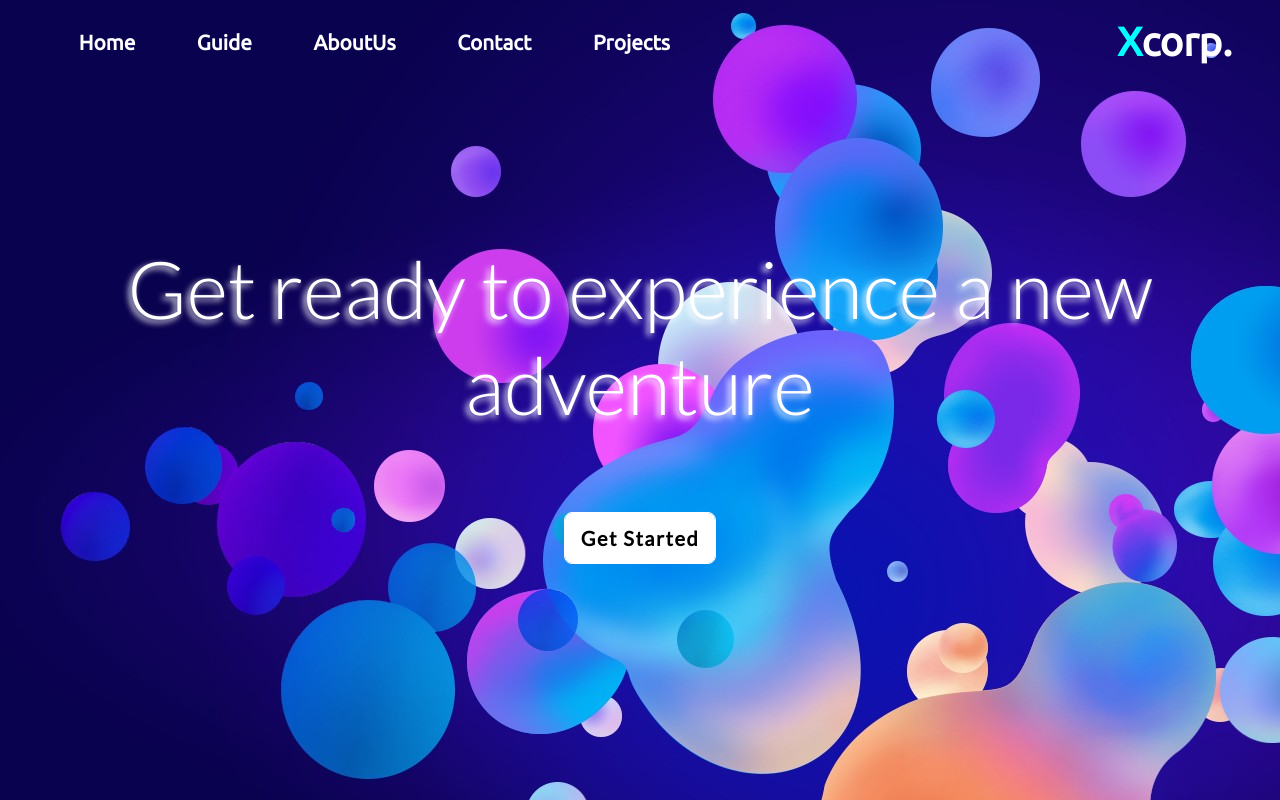
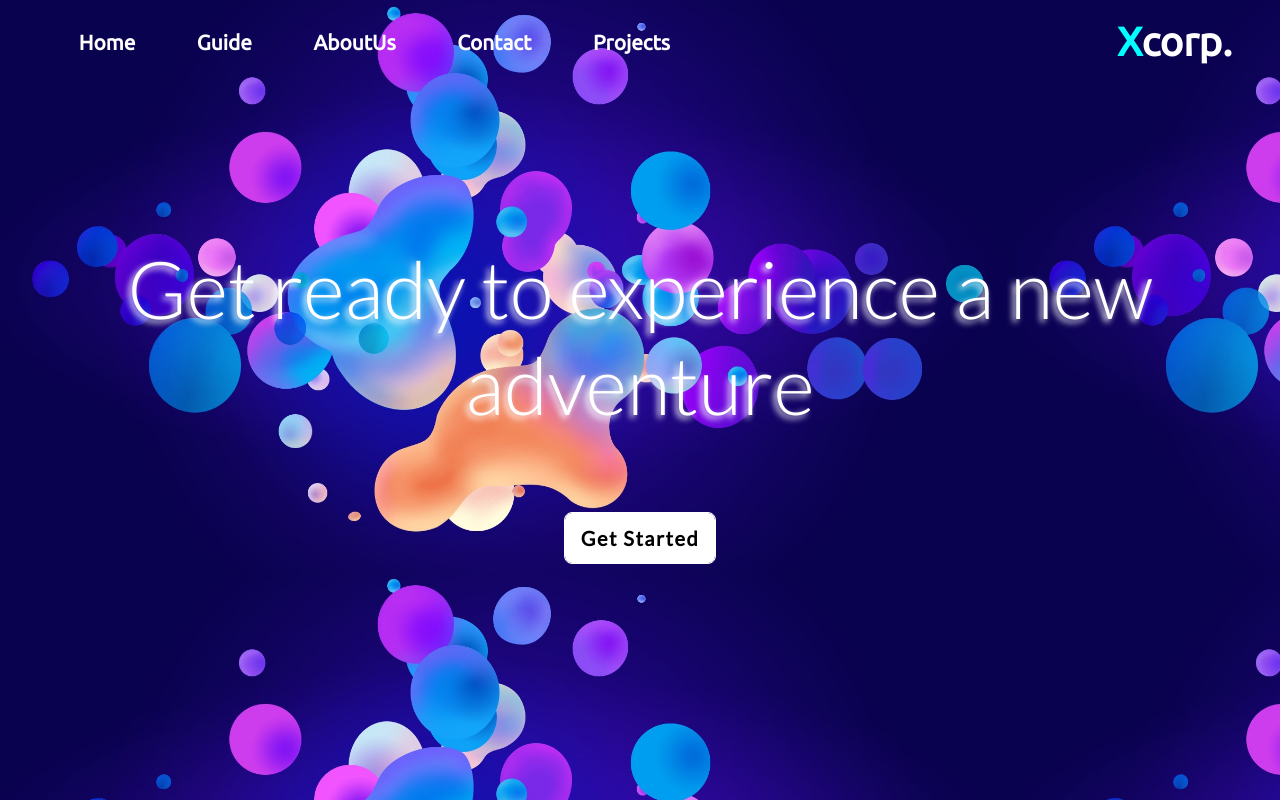
Before and after one commit to cybergaz/test_repo, a PHP site: page /home.html in a window 1280 px wide. Run offline with PHP 8.4, Linux system fonts and the light colour scheme; some web fonts are replaced; grey boxes are pictures that could not be loaded.

Commit message:
Update home.css

```diff
--- a/home.css
+++ b/home.css
@@ -6,7 +6,7 @@
 body{
 	height: 100%;
 	background-image: url("pictures/neon_bubbles_2.jpg");
-	/*background-size: contain;*/
+	background-size: contain;
 }
 .header {
 	position: fixed;
```
